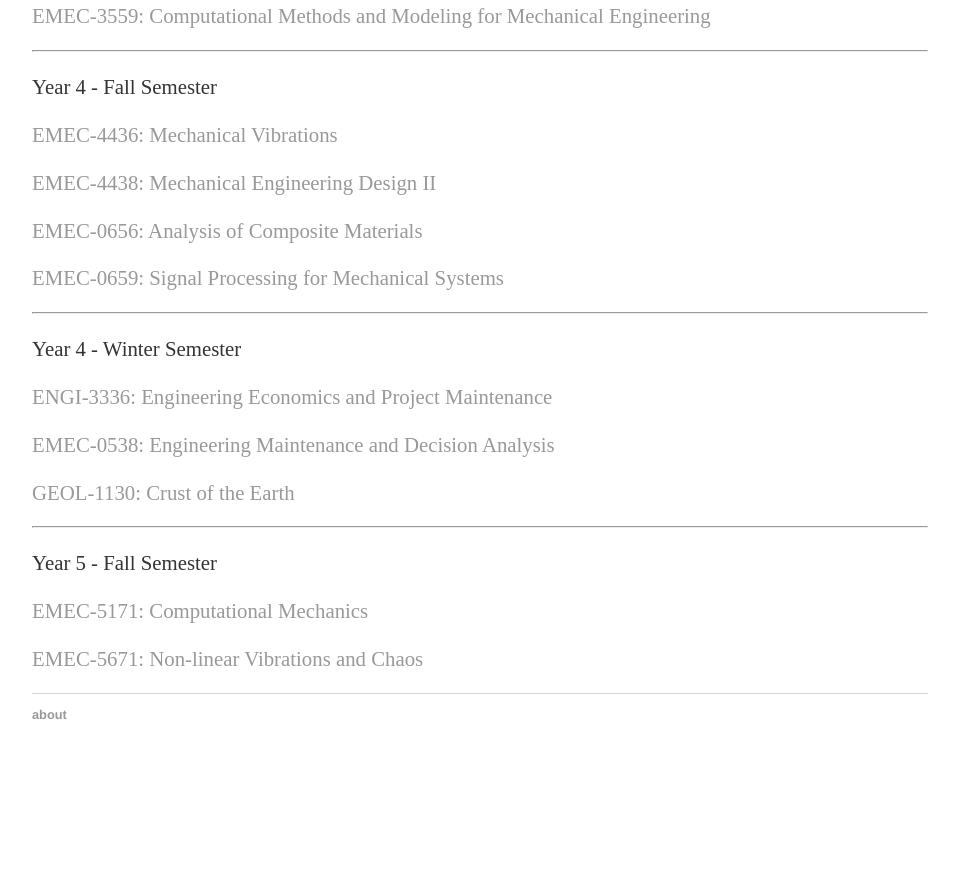
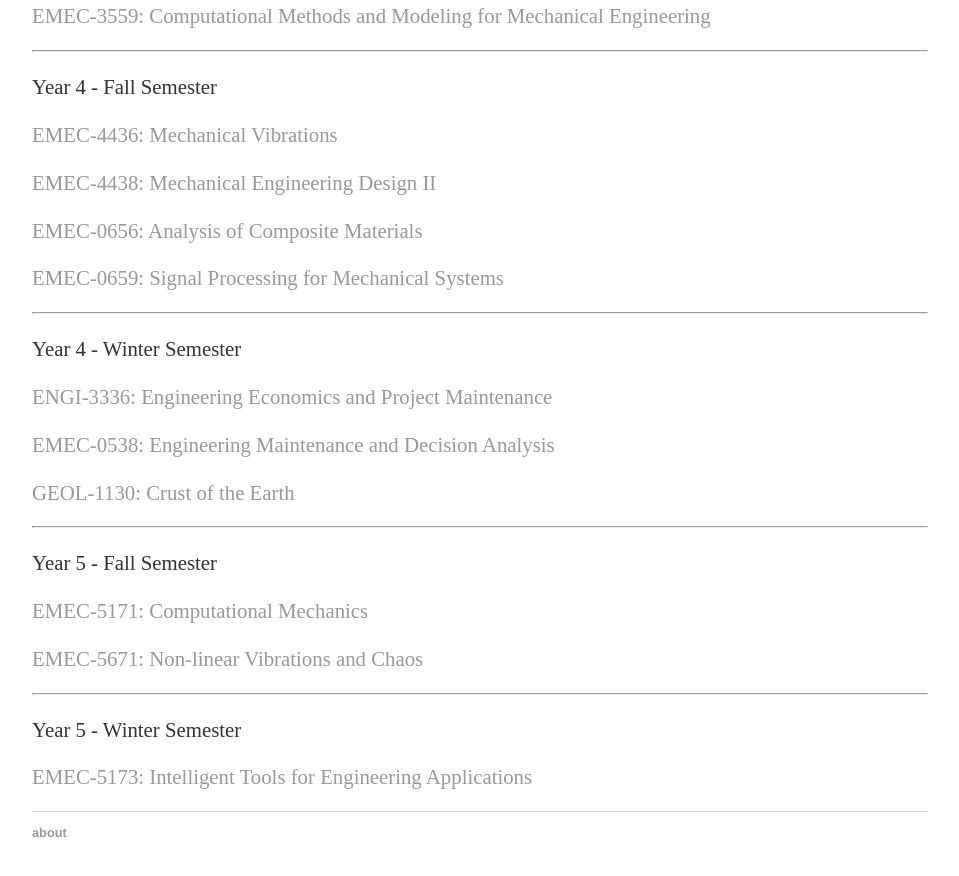
Before and after one commit to GenNotes/GenNotes.github.io, a Jekyll site: the page built from index.html, in a window 1280 px wide and 900 px high, scrolled down 1767 px. Shown: the top 876 px of the window, without its empty margins (160-1119 px from the left). Built offline with Jekyll 4.4.1, drawn with Linux system fonts in a browser that asks for light colours; before the commit the page ends 2549 px from its top, so only the background shows below that.

Commit message:
Update index.html

```diff
--- a/index.html
+++ b/index.html
@@ -56,5 +56,8 @@ title: Genno Notes
 	<p> Year 5 - Fall Semester </p>
 	<p><a href="/EMEC-5171/"> EMEC-5171: Computational Mechanics </a></p>
 	<p><a href="/EMEC-5671/"> EMEC-5671: Non-linear Vibrations and Chaos </a></p>
+	<hr>
+	<p> Year 5 - Winter Semester </p>
+	<p><a href="/EMEC-5173/"> EMEC-5173: Intelligent Tools for Engineering Applications </a></p>
 
 </div><!-- /.blurb -->
```
